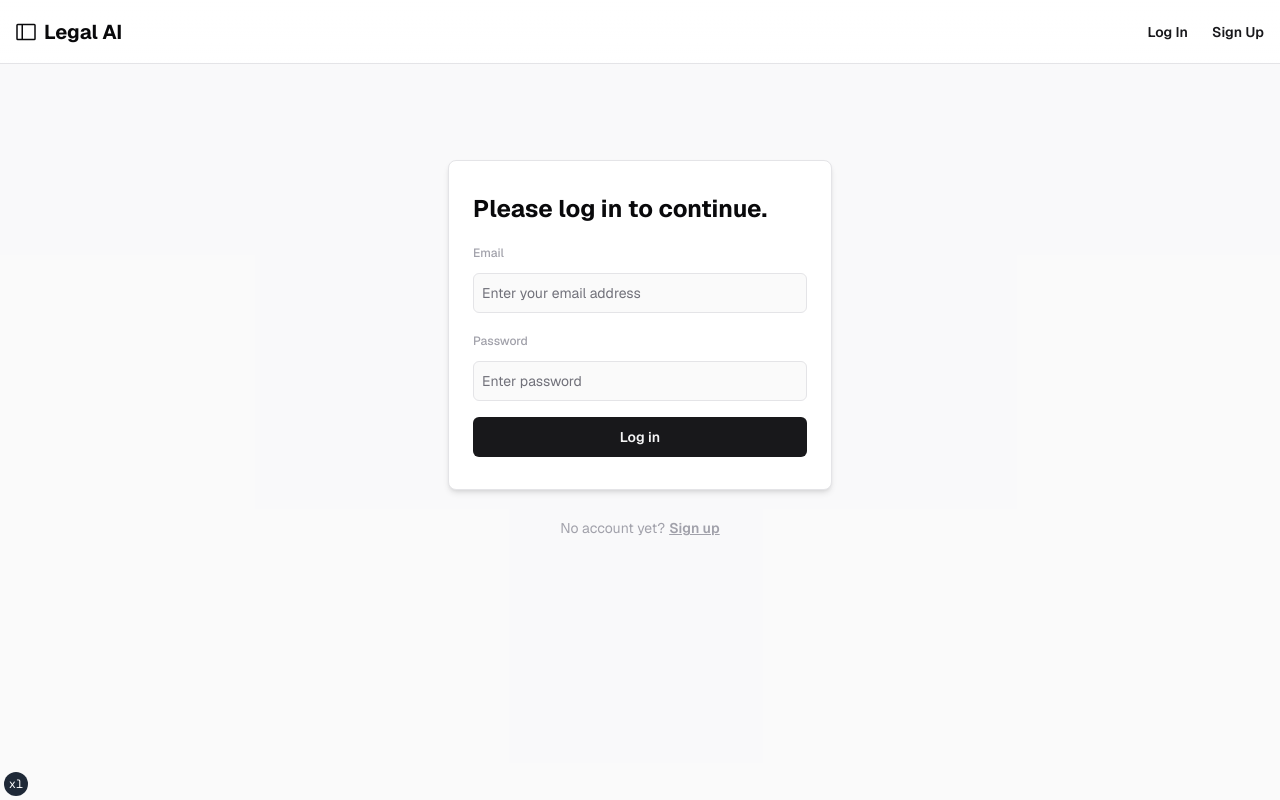
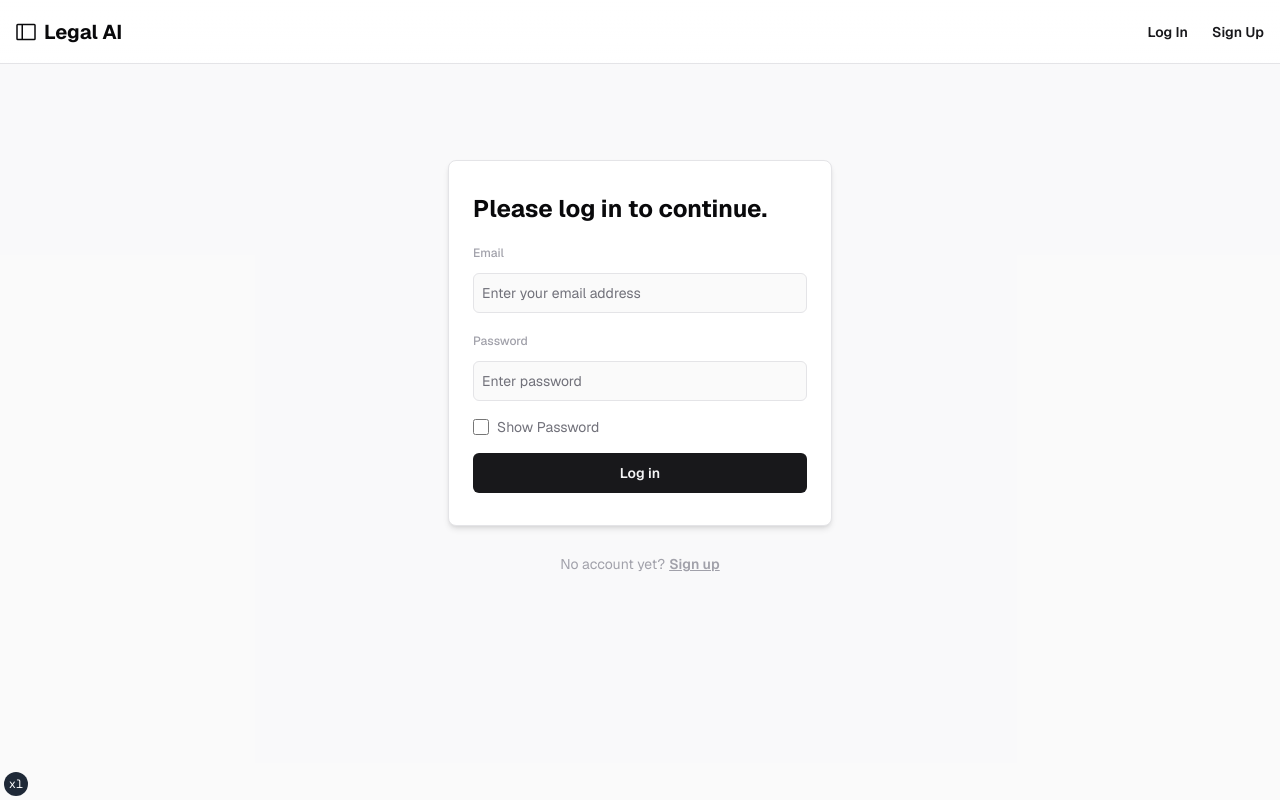
Before and after one commit to Gundalai-Batkhuu/ingroe-frontend, a Next.js app in the folder frontend/: page /login in a window 1280 px wide. Built offline with nearby package versions, Linux system fonts and the light colour scheme; no server answers.

Commit message:
#2 Add password visibility

```diff
--- a/frontend/app/components/login-form.tsx
+++ b/frontend/app/components/login-form.tsx
@@ -1,17 +1,19 @@
 'use client'
 
-import { useFormState, useFormStatus } from 'react-dom'
-import { authenticate } from '@/app/login/actions'
+import {useFormState, useFormStatus} from 'react-dom'
+import {authenticate} from '@/app/login/actions'
 import Link from 'next/link'
-import { useEffect } from 'react'
-import { toast } from 'sonner'
-import { IconSpinner } from './icons'
-import { getMessageFromCode } from '../lib/utils'
-import { useRouter } from 'next/navigation'
+import {useEffect, useState} from 'react'
+import {toast} from 'sonner'
+import {IconSpinner} from './icons'
+import {getMessageFromCode} from '../lib/utils'
+import {useRouter} from 'next/navigation'
 
 export default function LoginForm() {
     const router = useRouter()
     const [result, dispatch] = useFormState(authenticate, undefined)
+    const [password, setPassword] = useState("");
+    const [showPassword, setShowPassword] = useState(false);
 
     useEffect(() => {
         if (result) {
@@ -30,7 +32,8 @@ export default function LoginForm() {
             action={dispatch}
             className="flex flex-col items-center gap-4 space-y-3"
         >
-      <div className="w-full flex-1 rounded-lg border bg-white px-6 pb-4 pt-8 shadow-md  md:w-96 dark:bg-zinc-950">
+            <div
+                className="w-full flex-1 rounded-lg border bg-white px-6 pb-4 pt-8 shadow-md  md:w-96 dark:bg-zinc-950">
                 <h1 className="mb-3 text-2xl font-bold">Please log in to continue.</h1>
                 <div className="w-full">
                     <div>
@@ -62,16 +65,30 @@ export default function LoginForm() {
                             <input
                                 className="peer block w-full rounded-md border bg-zinc-50 px-2 py-[9px] text-sm outline-none placeholder:text-zinc-500 dark:border-zinc-800 dark:bg-zinc-950"
                                 id="password"
-                type="password"
+                                type={showPassword ? "text" : "password"}
                                 name="password"
                                 placeholder="Enter password"
+                                value={password}
+                                onChange={(e) => setPassword(e.target.value)}
                                 required
                                 minLength={6}
                             />
                         </div>
+
+                        <div className="mt-4 flex items-center">
+                            <input
+                                id="show-password"
+                                type="checkbox"
+                                onChange={() => setShowPassword((prev) => !prev)}
+                                className="h-4 w-4 rounded border-zinc-600 text-zinc-600 focus:ring-zinc-500"
+                            />
+                            <label htmlFor="show-password" className="ml-2 block text-sm text-zinc-500">
+                                Show Password
+                            </label>
                         </div>
                     </div>
-        <LoginButton />
+                </div>
+                <LoginButton/>
             </div>
 
             <Link
@@ -85,14 +102,14 @@ export default function LoginForm() {
 }
 
 function LoginButton() {
-  const { pending } = useFormStatus()
+    const {pending} = useFormStatus()
 
     return (
         <button
             className="my-4 flex h-10 w-full flex-row items-center justify-center rounded-md bg-zinc-900 p-2 text-sm font-semibold text-zinc-100 hover:bg-zinc-800 dark:bg-zinc-100 dark:text-zinc-900 dark:hover:bg-zinc-200"
             aria-disabled={pending}
         >
-      {pending ? <IconSpinner /> : 'Log in'}
+            {pending ? <IconSpinner/> : 'Log in'}
         </button>
     )
 }
```
Lines whose indentation alone changed are shown as unchanged.
